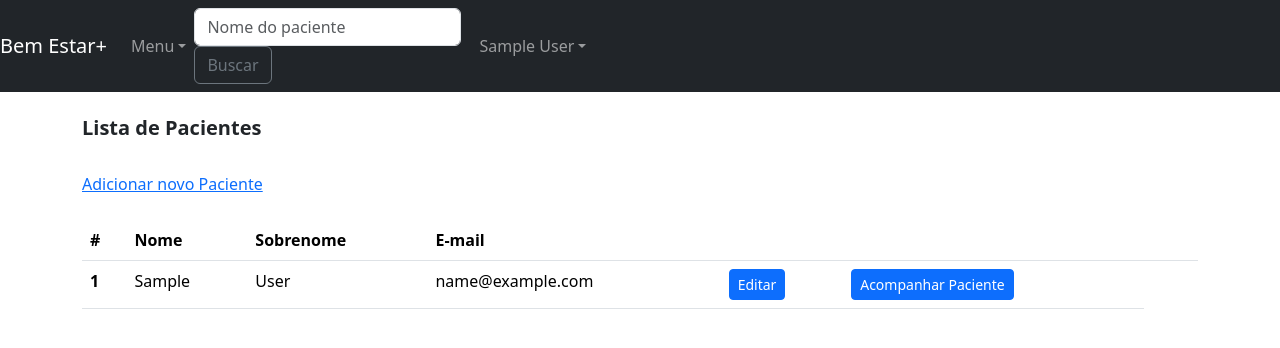
After one commit to anleaes/bemestarplus, a Django app: page /contas/ in a window 1280 px wide. The commit adds this page. Shown: the top 348 px of the page. Run offline with Django 3.2, Linux system fonts and the light colour scheme; the visitor is signed in with stand-in values (Sample User, id 1); data comes from the database, SQL or seed files in the repository; some libraries are stand-ins or nearby versions.

Commit message:
Listagem de pacientes e outros fixs

```diff
--- a/apps/accounts/urls.py
+++ b/apps/accounts/urls.py
@@ -9,4 +9,5 @@ urlpatterns = [
     path('sair/',views.user_logout, name='user_logout'),
     path('alterar-senha/',views.user_change_password, name='user_change_password'),
     path('alterar-usuario/<username>/',views.user_change_information, name='user_change_information'),
+    path('',views.list_accounts, name='list_accounts')
 ]
--- a/apps/accounts/views.py
+++ b/apps/accounts/views.py
@@ -4,6 +4,7 @@ from django.contrib.auth import authenticate, login, logout, update_session_auth
 from django.contrib.auth.decorators import login_required
 from django.contrib.auth.forms import PasswordChangeForm
 from .forms import UserForm, UserChangeInformationForm
+from annotations.models import Annotations
 
 # Create your views here.
 
@@ -31,7 +32,7 @@ def add_user(request):
             f = form.save(commit=False)
             f.set_password(f.password)
             f.save()
-            return redirect('accounts:user_login')
+            return redirect('accounts:list_accounts')
         else:
             return redirect('accounts:add_user')
     form = UserForm()
@@ -70,3 +71,14 @@ def user_change_information(request, username):
     form = UserChangeInformationForm(instance=user)
     context['form'] = form
     return render(request, template_name, context)
+
+@login_required(login_url='/contas/login/')
+def list_accounts(request):
+    template_name = 'accounts/list_accounts.html'
+    account = User.objects.all()  # Recupera todos os usuários
+    annotation = Annotations.objects.all()  # Recupera todos os usuários
+    context = {
+        'accounts': account,
+        'annotations': annotation,
+    }
+    return render(request, template_name, context)
--- a/apps/annotations/urls.py
+++ b/apps/annotations/urls.py
@@ -5,6 +5,8 @@ app_name = 'annotations'
 
 urlpatterns = [
     path('', views.list_annotations, name='list_annotations'),
+    path('admin/', views.list_annotations_admin, name='list_annotations_admin'),
     path('adicionar/', views.add_annotation, name='add_annotation'),
     path('editar/<int:id_annotation>/', views.edit_annotation, name='edit_annotation'),
+
 ]
--- /dev/null
+++ b/templates/accounts/list_accounts.html
@@ -0,0 +1,62 @@
+{% extends 'base.html' %}
+
+{% block title %}
+
+    Lista de Pacientes - {{ block.super }}
+
+{% endblock title %}
+
+{% block body %}
+
+    <div class="container">
+    {% if user.is_superuser %}
+        <br />
+        <h5><b>Lista de Pacientes</b></h5>
+        <div class="row">
+            <div class ="col-md-12">
+                <br />
+                    <a href="{% url 'accounts:add_user' %}">Adicionar novo Paciente</a>
+                <br />
+                <br />
+                <table class="table table-hover">
+                <thead>
+                    <tr>
+                    <th scope="col">#</th>
+                    <th scope="col">Nome</th>
+                    <th scope="col">Sobrenome</th>
+                    <th scope="col">E-mail</th>
+                    <th scope="col"></th>
+                    <th scope="col"></th>
+                    <th scope="col"></th>
+                    <th scope="col"></th>
+                    </tr>
+                </thead>
+                <tbody>
+                    {% for account in accounts %}
+                    {# for annotation in annotations #}
+                        <tr>
+                            <th scope="row">{{ account.id }}</th>
+                            <td>{{ account.first_name }}</td>
+                            <td>{{ account.last_name }}</td>
+                            <td>{{ account.email }}</td>
+                            <td>
+                                <a href="{# url 'accounts:edit_account' account.id #}" class="btn btn-primary btn-sm">Editar</a>
+                            </td>
+                            <td>
+                                <a href="{% url 'annotations:list_annotations_admin' %}" class="btn btn-primary btn-sm">Acompanhar Paciente</a>
+                            </td>
+                        </tr>
+                    {# endfor #}
+                    {% endfor %}
+                </tbody>
+                </table>
+            </div>
+        </div>
+    {% else %}
+        <br />
+        <br />
+        <h5><b>Você não tem Permissão.</b></h5>
+    {% endif %}
+    </div>
+
+{% endblock body %}
--- a/templates/base.html
+++ b/templates/base.html
@@ -23,13 +23,13 @@
                     <a class="nav-link dropdown-toggle" href="#" id="dropdown05" data-toggle="dropdown" aria-haspopup="true" aria-expanded="false">Menu</a>
                     <div class="dropdown-menu" aria-labelledby="dropdown05">
                         {% if user.is_superuser %}
-                        <a class="dropdown-item" href="#">Comentários</a>
+                        <a class="dropdown-item" href="{% url 'accounts:list_accounts' %}">Pacientes</a>
                         {% endif %}
                         <a class="dropdown-item" href="{% url 'annotations:list_annotations' %}">Anotações</a>
                     </div>
                 </li>
             </ul>
-            <form action="{% url 'annotations:search_annotations' %}" method="GET" class="form-inline my-2 my-md-0" style="margin-right: 10px">
+            <form action="#" method="GET" class="form-inline my-2 my-md-0" style="margin-right: 10px">
                 <input class="form-control" name="query" type="text" placeholder="Nome do paciente" aria-label="Buscar" style="margin-right: 10px">
                 <button class="btn btn-outline-secondary my-2 my-sm-0" type="submit">Buscar</button>
             </form>
```
Also changed, not shown: apps/annotations/views.py (+8 -0 lines).
